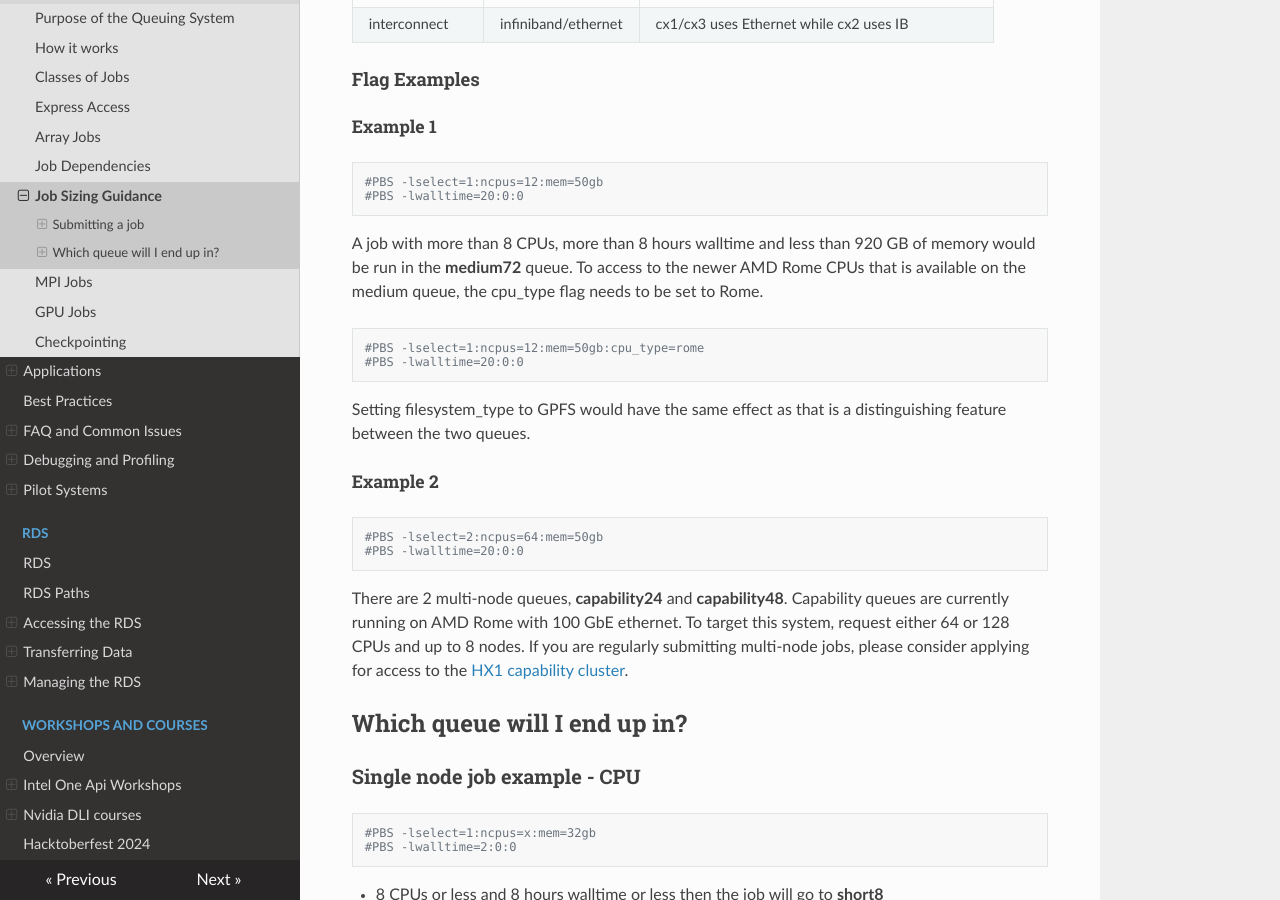
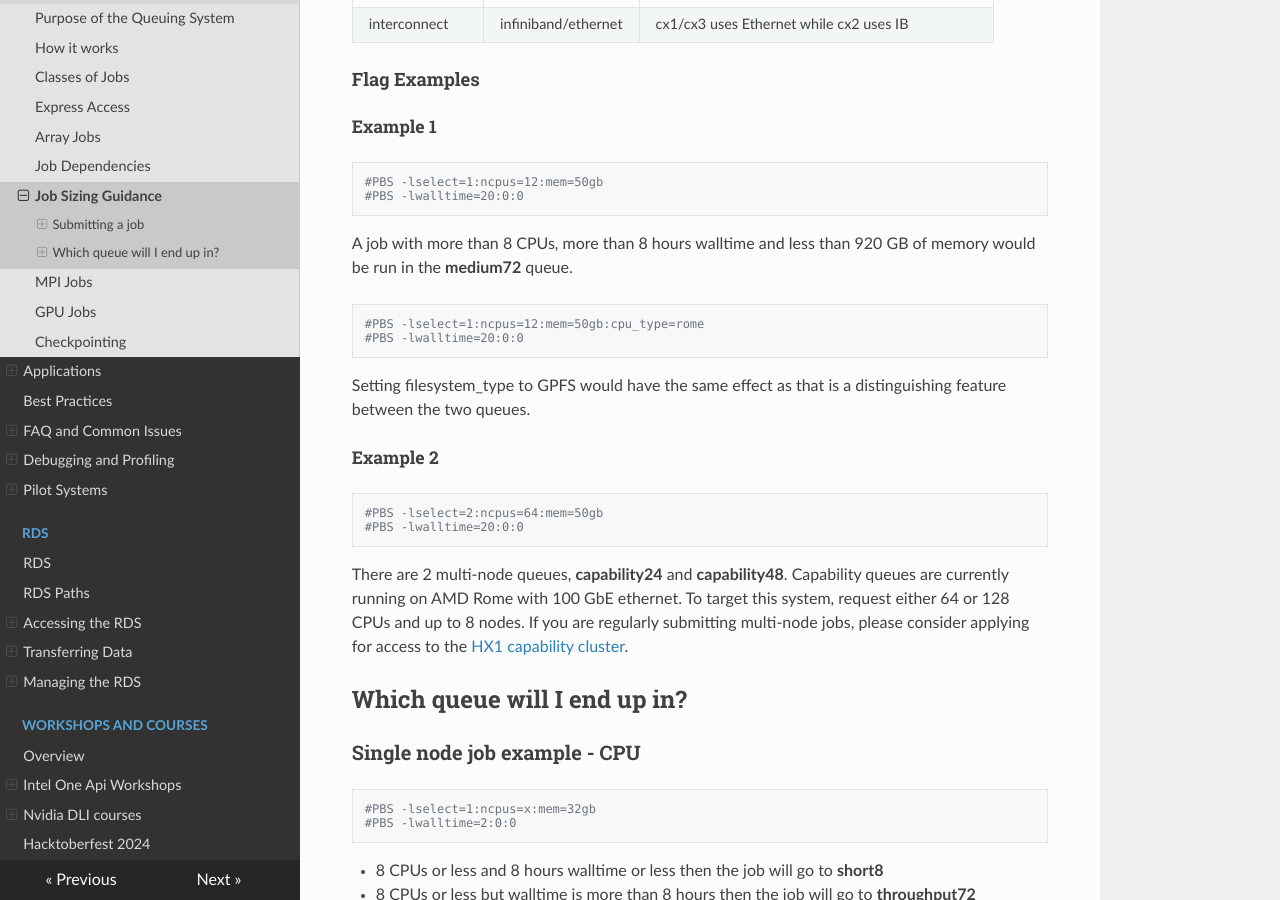
Before and after one commit to ImperialCollegeLondon/icl-rcs-user-guide, an MkDocs documentation site: the page built from docs/hpc/queues/job-sizing-guidance.md, in a window 1280 px wide and 900 px high, scrolled down 2679 px. Built offline with MkDocs 1.6.1, drawn with Linux system fonts in a browser that asks for light colours; nearby versions of some CDN libraries.

Commit message:
Update docs/hpc/queues/job-sizing-guidance.md
Co-authored-by: David Hempston <cyber_veio@hotmail.com>

````diff
--- a/docs/hpc/queues/job-sizing-guidance.md
+++ b/docs/hpc/queues/job-sizing-guidance.md
@@ -86,7 +86,7 @@ The [cx3-phase2](../pilot/cx3-phase2.md) facility has an updated set of flags/di
 #PBS -lwalltime=20:0:0
 ```
 
-A job with more than 8 CPUs, more than 8 hours walltime and less than 920 GB of memory would be run in the **medium72** queue. To access to the newer AMD Rome CPUs that is available on the medium queue, the cpu_type flag needs to be set to Rome.
+A job with more than 8 CPUs, more than 8 hours walltime and less than 920 GB of memory would be run in the **medium72** queue.
 
 ```bash
 #PBS -lselect=1:ncpus=12:mem=50gb:cpu_type=rome
````
